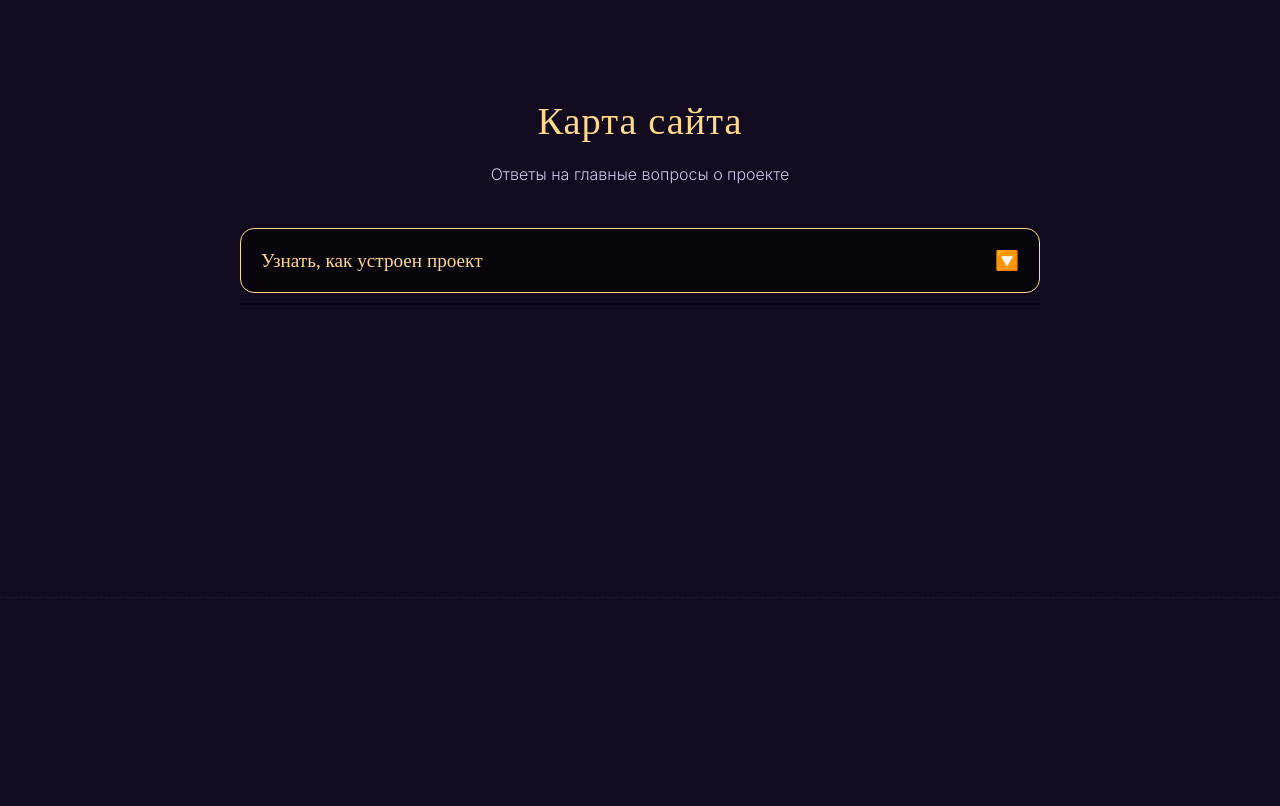
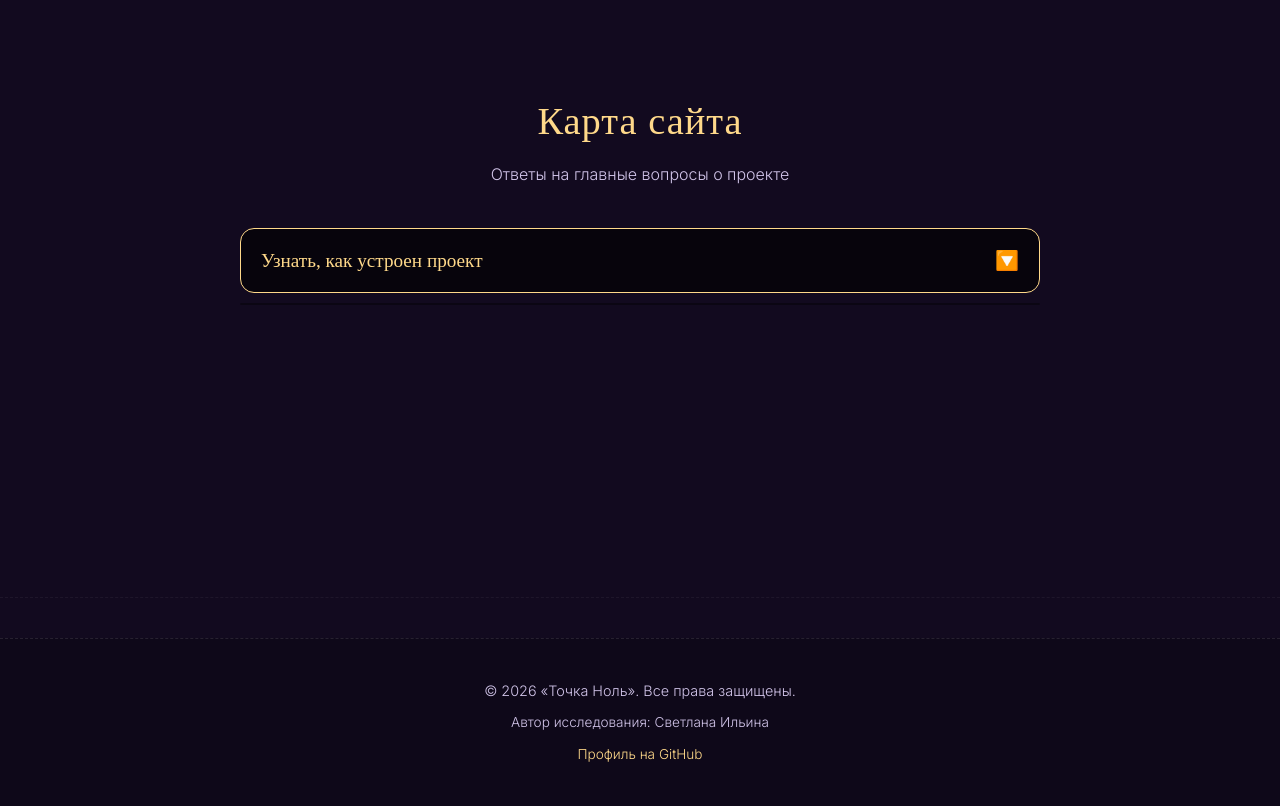
Before and after one commit to astrologdguta/tochka-nol, a plain HTML site: page index.html in a window 1280 px wide. Shown: the part 8053-8859 px from the top of the page. Before the commit the page ends 8651 px from the top, so only its background shows below. Drawn offline with Linux system fonts and the light colour scheme; a web font is replaced by a local one.

Commit message:
Add files via upload

```diff
--- a/index.html
+++ b/index.html
@@ -1653,5 +1653,14 @@
             if (e.ctrlKey && (e.key === 'U' || e.key === 'u' || e.keyCode === 85)) { e.preventDefault(); return false; }
         });
     </script>
+
+<!-- ПОДВАЛ САЙТА -->
+    <footer style="width: 100%; padding: 40px 20px; text-align: center; border-top: 1px dashed rgba(255,255,255,0.1); background: rgba(0,0,0,0.2); margin-top: 40px;">
+        <p style="color: var(--muted); font-size: 0.9rem; margin-bottom: 10px;">© 2026 «Точка Ноль». Все права защищены.</p>
+        <p style="color: var(--muted); font-size: 0.85rem; margin-bottom: 10px;">Автор исследования: Светлана Ильина</p>
+        <p style="font-size: 0.85rem;">
+            <a href="https://github.com/astrologdguta" target="_blank" style="color: var(--gold); text-decoration: none; transition: 0.3s;" onmouseover="this.style.color='var(--blue)'" onmouseout="this.style.color='var(--gold)'">Профиль на GitHub</a>
+        </p>
+    </footer>
 </body>
 </html>
```
